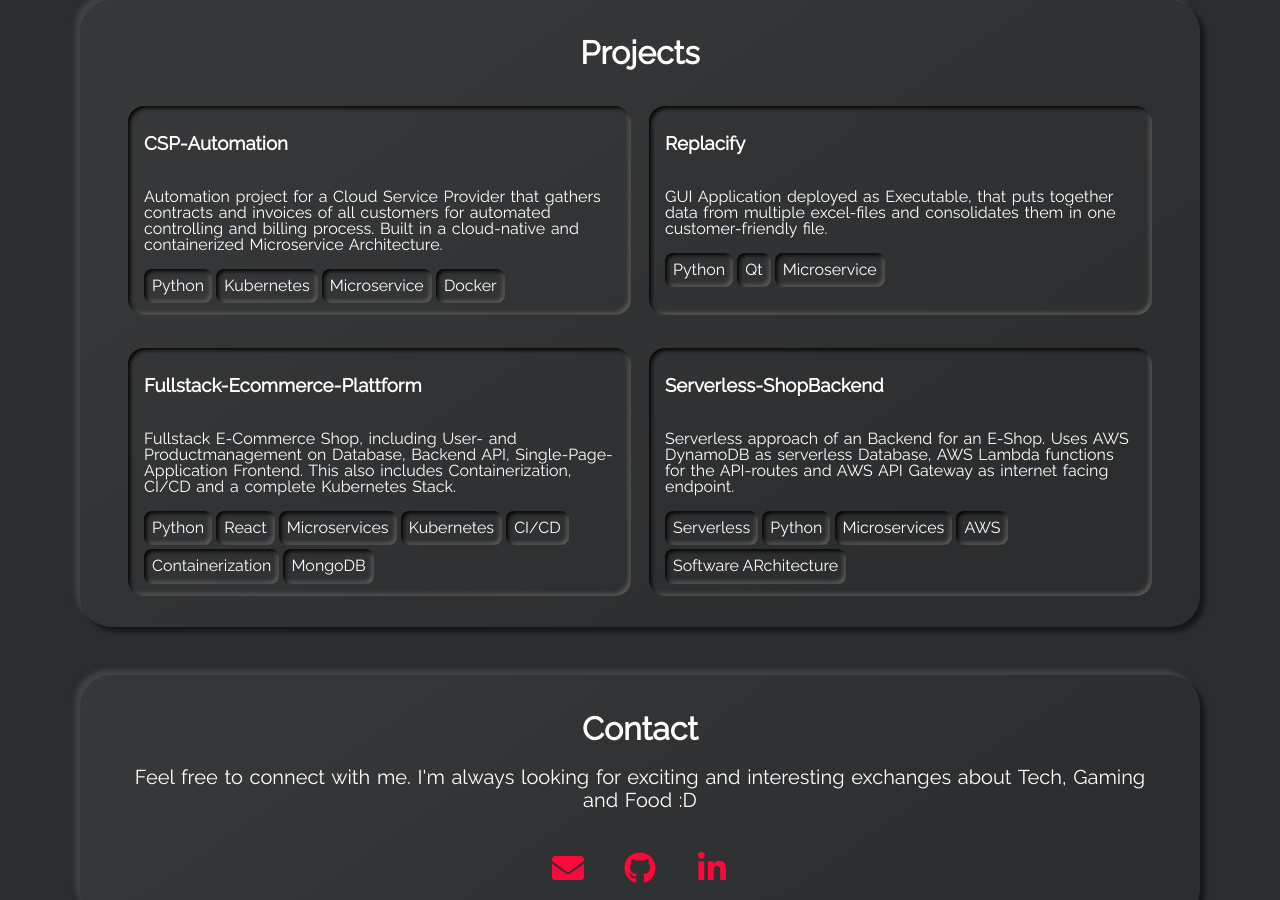
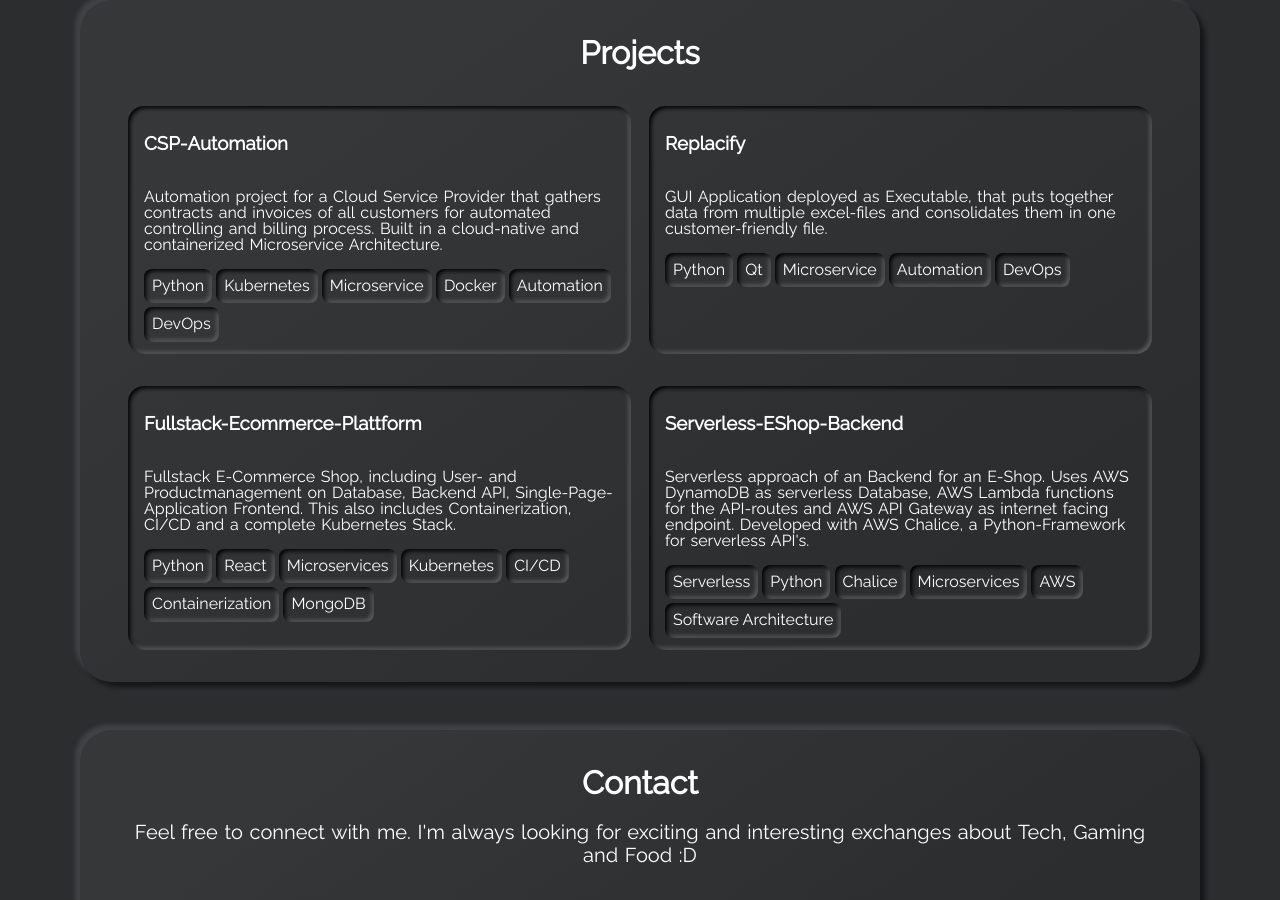
Before and after one commit to xamma/xamma.github.io, a Jekyll site: the page built from index.html, in a window 1280 px wide and 900 px high, scrolled down 3053 px. Built offline with Jekyll 4.4.1, drawn with Linux system fonts in a browser that asks for light colours.

Commit message:
Small additions to the projects.

```diff
--- a/_data/projects.yml
+++ b/_data/projects.yml
@@ -20,6 +20,8 @@
     - tag: Kubernetes
     - tag: Microservice
     - tag: Docker
+    - tag: Automation
+    - tag: DevOps
 
 - name: Replacify
   descr: "GUI Application deployed as Executable, that puts together data from multiple excel-files and consolidates them in one customer-friendly file."
@@ -27,6 +29,8 @@
     - tag: Python
     - tag: Qt
     - tag: Microservice
+    - tag: Automation
+    - tag: DevOps
 
 - name: Fullstack-Ecommerce-Plattform
   descr: "Fullstack E-Commerce Shop, including User- and Productmanagement on Database, Backend API, Single-Page-Application Frontend. This also includes Containerization, CI/CD and a complete Kubernetes Stack."
@@ -39,11 +43,12 @@
     - tag: Containerization
     - tag: MongoDB
 
-- name: Serverless-ShopBackend
-  descr: "Serverless approach of an Backend for an E-Shop. Uses AWS DynamoDB as serverless Database, AWS Lambda functions for the API-routes and AWS API Gateway as internet facing endpoint."
+- name: Serverless-EShop-Backend
+  descr: "Serverless approach of an Backend for an E-Shop. Uses AWS DynamoDB as serverless Database, AWS Lambda functions for the API-routes and AWS API Gateway as internet facing endpoint. Developed with AWS Chalice, a Python-Framework for serverless API's."
   tags:
     - tag: Serverless
     - tag: Python
+    - tag: Chalice
     - tag: Microservices
     - tag: AWS
-    - tag: Software ARchitecture
+    - tag: Software Architecture
```
